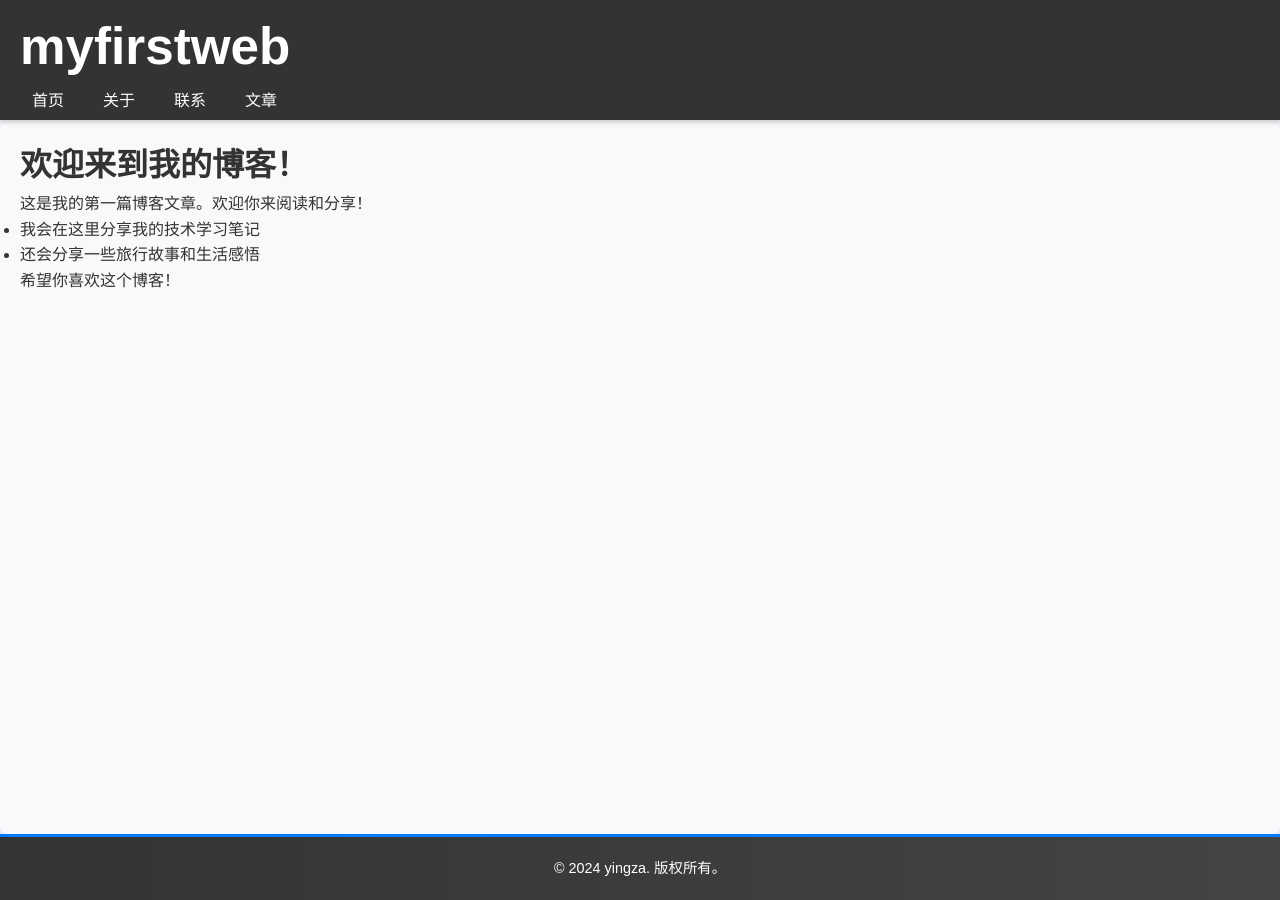
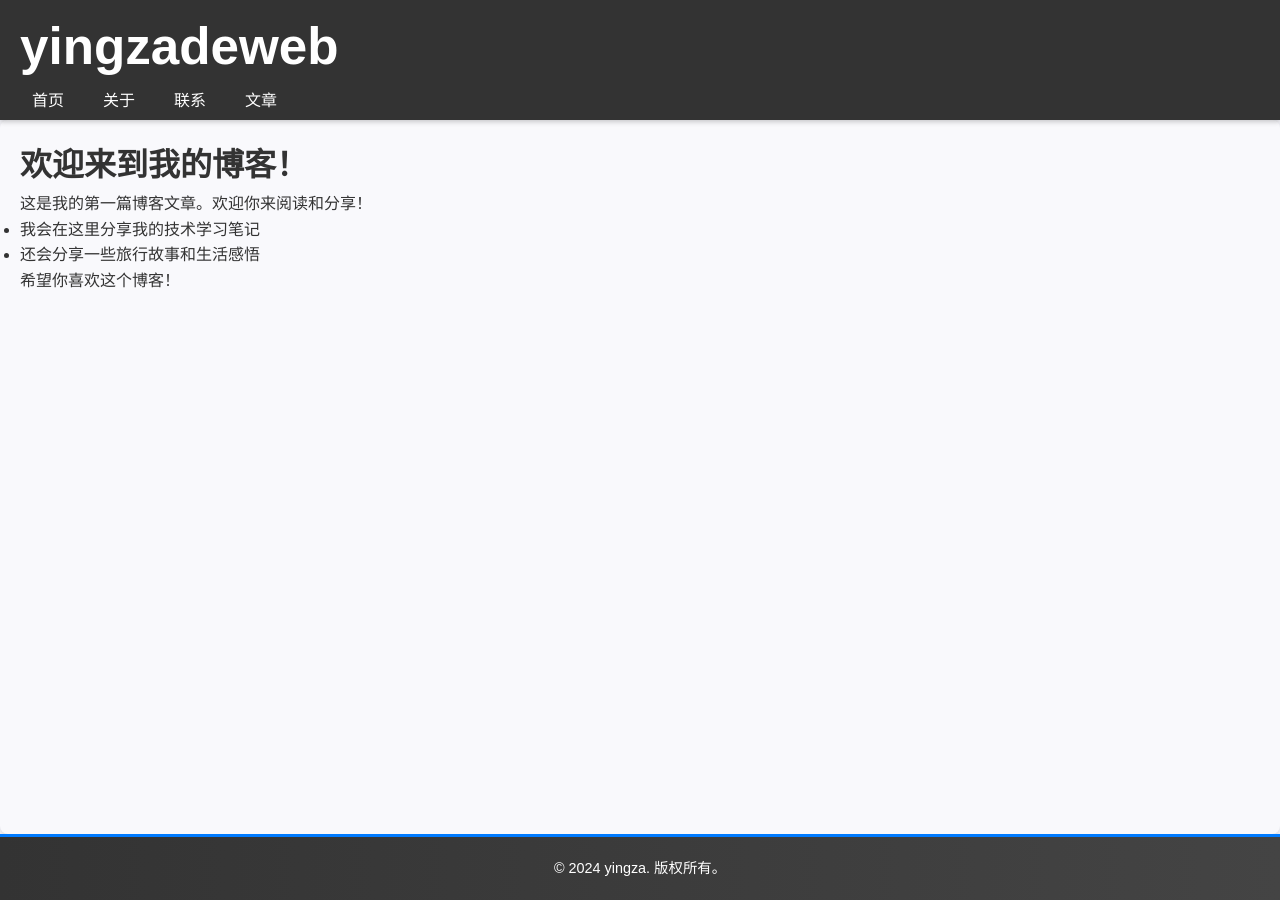
Before and after one commit to yingza-l/skills-github-pages, a Jekyll site: the page built from index.md, in a window 1280 px wide. Built offline with Jekyll 4.4.1, drawn with Linux system fonts in a browser that asks for light colours.

Commit message:
Update _config.yml

```diff
--- a/_config.yml
+++ b/_config.yml
@@ -1,5 +1,5 @@
 # 网站的基本设置
-title: myfirstweb
+title: yingzadeweb
 author: yingza
 description: 开源大作业，这个是我目前的 Jekyll 博客配置文件
 
```
